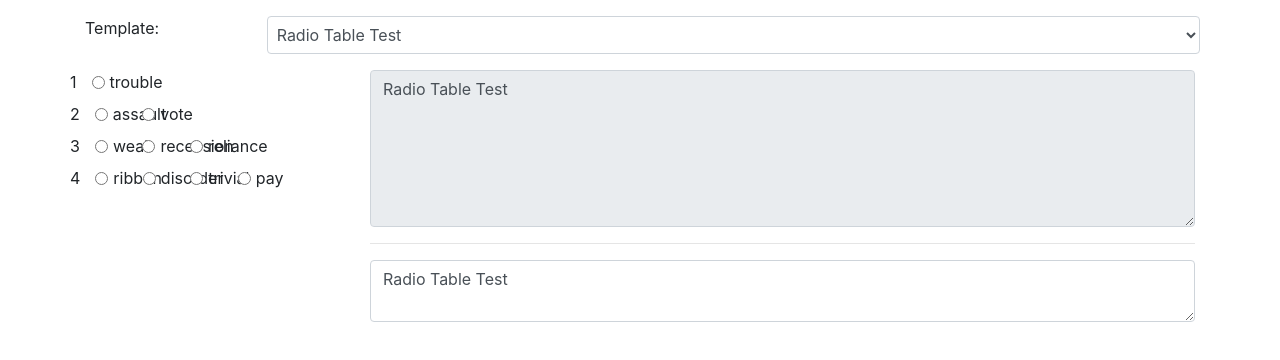
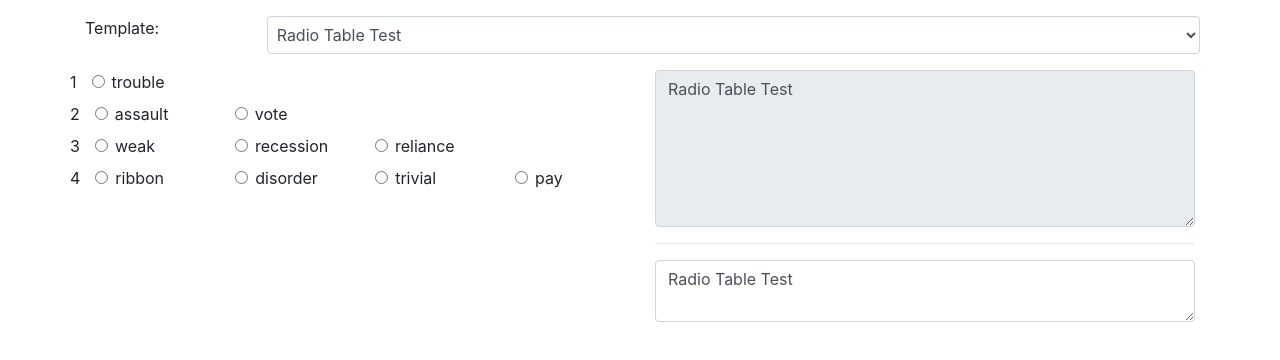
Before and after one commit to Itamaram/dr-template, a React (Create React App) app: page / in a window 1280 px wide. Shown: the top 360 px of the page. Built offline with nearby package versions, Linux system fonts and the light colour scheme.

Commit message:
introduce better fixed syntax

```diff
--- a/src/App.js
+++ b/src/App.js
@@ -81,7 +81,7 @@ class Container extends React.Component {
           </Form>
         </div>
         <div className="row py-3">
-          <div className="col-3">
+          <div className="col">
             <div className="sticky-top">
               <ControlsPane variables={this.state.variables} values={this.state.values} onChange={this.onChange} />
             </div>
--- a/src/controls/RadioControl.jsx
+++ b/src/controls/RadioControl.jsx
@@ -1,5 +1,5 @@
 import React from 'react'
-import { FormCheck, FormGroup, FormLabel, Row, Col } from 'react-bootstrap';
+import { FormCheck, FormLabel, Row, Col } from 'react-bootstrap';
 
 function RadioControl(props) {
     const { options, display, placeholder, inline, fixed } = props.definition;
@@ -12,32 +12,23 @@ function RadioControl(props) {
             value={o.key}
             label={o.key}
             checked={props.values.includes(o.key)}
-            key={o.key}
         />
     )
 
-    if (fixed) {
     return (
         <Row>
             <FormLabel>{display || placeholder}</FormLabel>
             {
                 options.map(o => (
-                        <Col sm={2}>
+                    <Col key={o.key}>
                         {option(o)}
                     </Col>
                 ))
             }
+            {fixed
+            ? [...Array(fixed - options.length).keys()].map(i => (<Col key={`fixed-${i}`}></Col>))
+            : <></>}
         </Row>
-        )
-    }
-
-    return (
-        <FormGroup>
-            <FormLabel>{display || placeholder}</FormLabel>
-            {
-                options.map(option)
-            }
-        </FormGroup>
     )
 }
 
--- a/src/templates.json
+++ b/src/templates.json
@@ -7,8 +7,7 @@
                 "placeholder": "1",
                 "type": "radio",
                 "display": "1",
-                "fixed": true,
-                "inline": true,
+                "fixed": 4,
                 "options":[
                     {
                         "key": "trouble",
@@ -20,8 +19,7 @@
                 "placeholder": "2",
                 "type": "radio",
                 "display": "2",
-                "fixed": true,
-                "inline": true,
+                "fixed": 4,
                 "options":[
                     {
                         "key": "assault",
@@ -37,8 +35,7 @@
                 "placeholder": "3",
                 "type": "radio",
                 "display": "3",
-                "fixed": true,
-                "inline": true,
+                "fixed": 4,
                 "options":[
                     {
                         "key": "weak",
@@ -58,8 +55,7 @@
                 "placeholder": "4",
                 "type": "radio",
                 "display": "4",
-                "fixed": true,
-                "inline": true,
+                "fixed": 4,
                 "options":[
                     {
                         "key": "ribbon",
```
Lines whose indentation alone changed are shown as unchanged.
